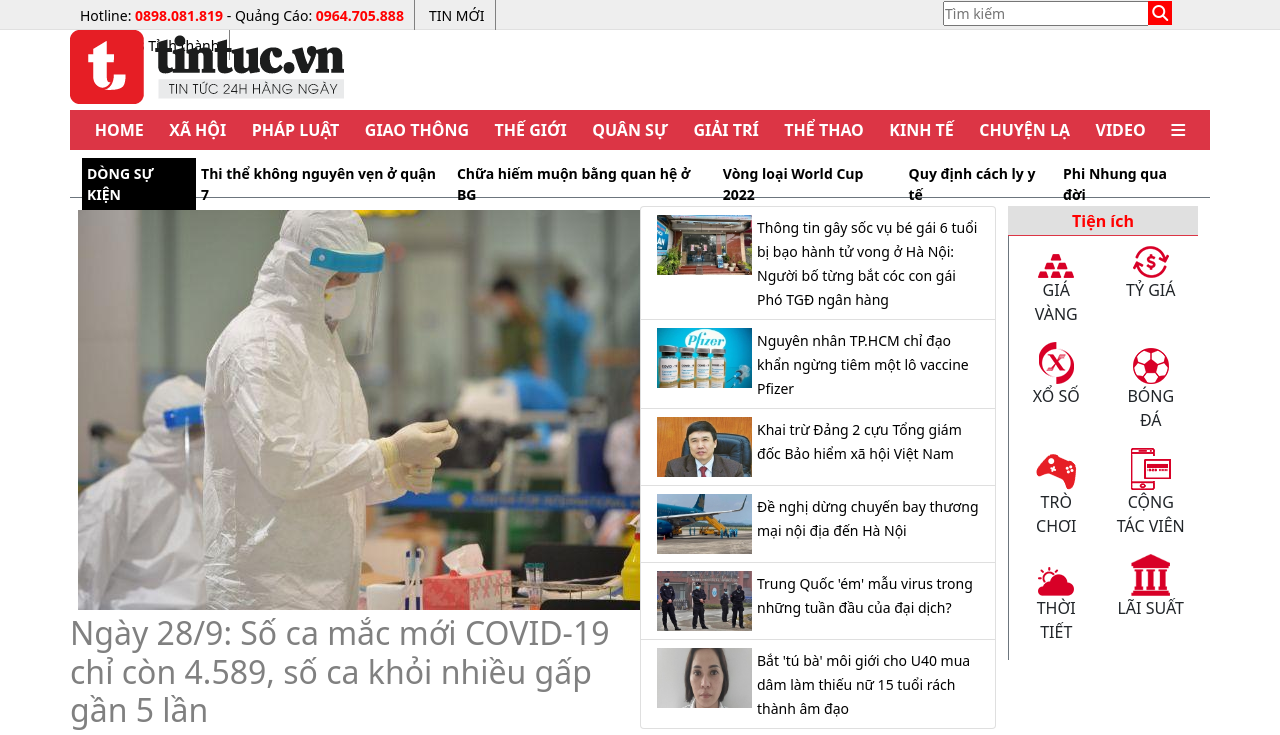
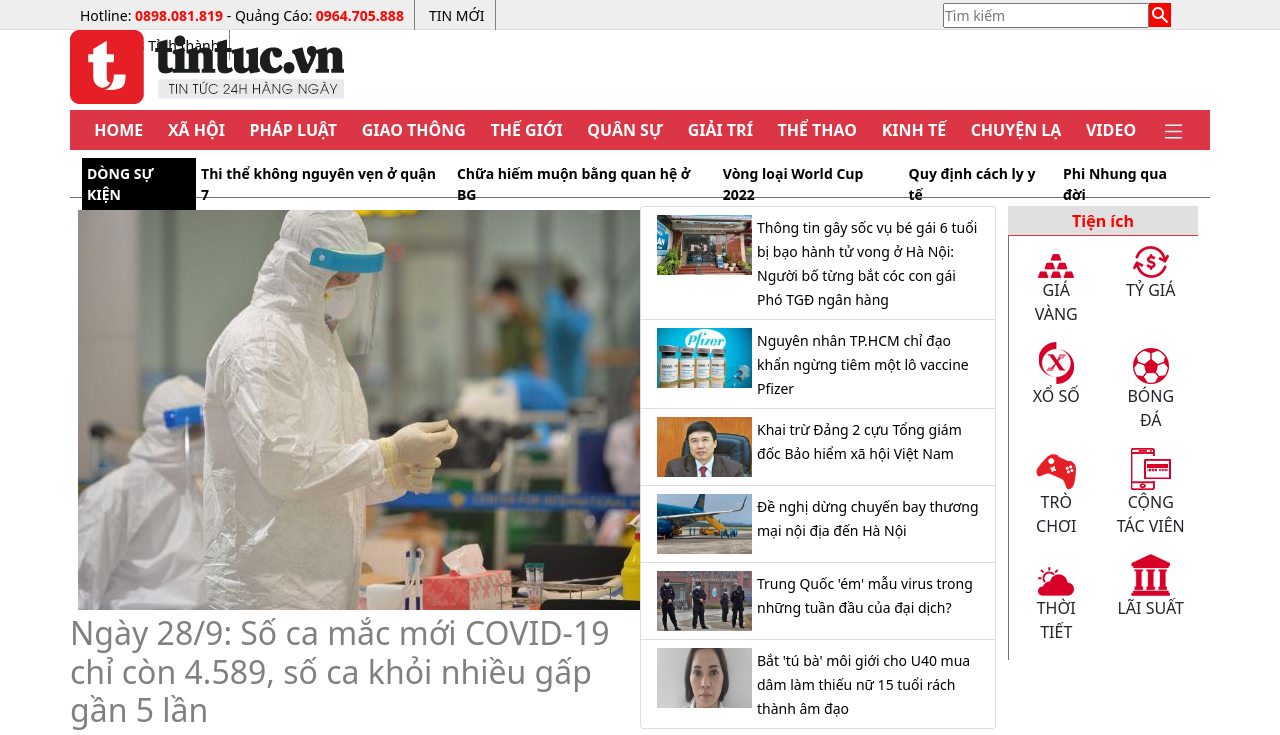
Before and after one commit to LeTran81/WebBootstrap, a plain HTML site: page index.html in a window 1280 px wide. Shown: the top 735 px of the page. Drawn offline with nearby package versions, Linux system fonts and the light colour scheme.

Commit message:
add all file

```diff
--- a/index.html
+++ b/index.html
@@ -23,7 +23,7 @@
             </ul>
             <div class="col-3 offset-3">
                 <input type="text" placeholder="Tìm kiếm">
-                <button><i class="fas fa-search"></i></button>
+                <button>Tìm kiếm</button>
             </div>
         </div>
     </div>
@@ -51,7 +51,9 @@
                 <li><a href="#" class="text-decoration-none">Chuyện lạ</a></li>
                 <li><a href="#" class="text-decoration-none">Video</a></li>
                 <li class="cap1">
-                    <i class="fas fa-bars" style="color: white;"></i>
+                    <svg xmlns="http://www.w3.org/2000/svg" width="25" height="25" fill="currentColor" class="bi bi-list" viewBox="0 0 16 16">
+                        <path fill-rule="evenodd" d="M2.5 12a.5.5 0 0 1 .5-.5h10a.5.5 0 0 1 0 1H3a.5.5 0 0 1-.5-.5zm0-4a.5.5 0 0 1 .5-.5h10a.5.5 0 0 1 0 1H3a.5.5 0 0 1-.5-.5zm0-4a.5.5 0 0 1 .5-.5h10a.5.5 0 0 1 0 1H3a.5.5 0 0 1-.5-.5z"/>
+                    </svg>
                     <ul class="cap2 p-0 border border-secondary text-center">
                         <li><a href="" class="text-decoration-none">Kinh doanh</a></li>
                         <li><a href="" class="text-decoration-none">Giáo dục</a></li>
--- a/style.css
+++ b/style.css
@@ -33,8 +33,11 @@
 }
 #header div button {
     border: none;
-    margin-left: -5px;
-    margin-top: 1px;
+    margin-left: -4px;
+    margin-top: 3px;
+    background: red url(./images/search-13-16.ico) no-repeat center;
+    text-indent: -10000px;
+    padding: 0px 11px;
 }
 
 #header div button i{
```
Also changed, not shown: images/list_icon.svg (added), images/search-13-16.ico (added), images/search-13-xl.png (added).
